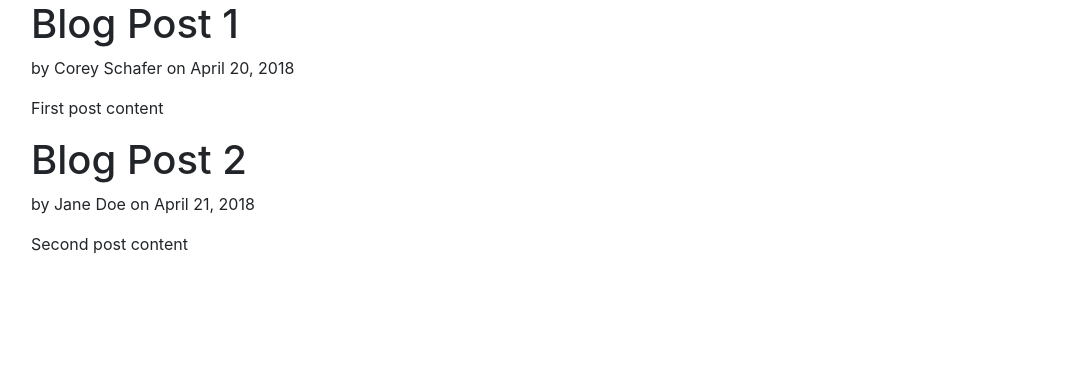
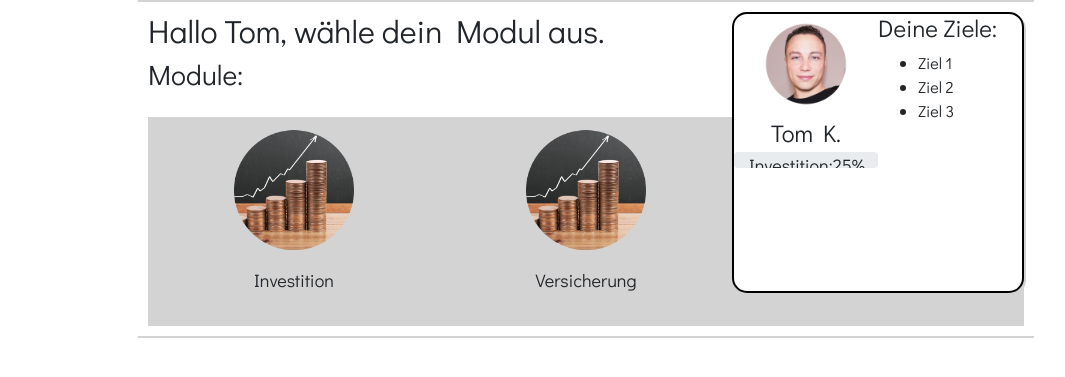
Before and after one commit to tomerror1/fined_be, a Flask app: page / in a window 1280 px wide. Shown: the top 377 px of the page, without its empty margins (54-1119 px from the left). Run offline with Flask 2, Linux system fonts and the light colour scheme; some libraries are stand-ins or nearby versions.

Commit message:
integrate basic fined_fe html and css

```diff
--- a/fined_be/main/routes.py
+++ b/fined_be/main/routes.py
@@ -21,7 +21,12 @@
 @main.route('/')
 @main.route('/home')
 def home():
-    return render_template('home.html', posts=posts)
+    return render_template('dashboard.html', posts=posts)
+
+
+@main.route('/investition')
+def investition():
+    return render_template('investition.html', posts=posts)
 
 
 @main.route('/about')
--- /dev/null
+++ b/fined_be/static/style.css
@@ -0,0 +1,180 @@
+/*------------------- whole page  ----------------*/
+.content {
+    padding: 10px;
+    min-width: 359px;
+    max-width: 900px;
+    width: 70%;
+    margin: 0 auto;
+    border-top: solid lightgray 2px;
+    border-bottom: solid lightgray 2px;
+    display: grid;
+    grid-template-columns: 2fr 1fr;
+    grid-template-rows: 1fr 2fr;
+    grid-template-areas:
+    "column1 column2"
+    "modules column2"
+    ;
+}
+
+/* ------------------ headings & fonts ------------------- */
+
+h1 {
+    font-family: 'Didact Gothic', sans-serif;
+    color: #272343;
+    font-size: 300%;
+}
+
+h2 {
+    font-family: 'Didact Gothic', sans-serif;
+}
+
+h3 {
+    font-family: 'Didact Gothic', sans-serif;
+}
+
+h4 {
+    font-family: 'Didact Gothic', sans-serif;
+}
+
+p {
+    font-family: 'Didact Gothic', sans-serif;
+    font-size: large;
+}
+
+button {
+    background-color: #f3c623;
+    border-radius: 4px;
+    border: none;
+    padding: 15px 32px;
+    text-align: center;
+    text-decoration: none;
+}
+
+li {
+    font-family: 'Didact Gothic', sans-serif;
+}
+
+/* ----------- column 2 ------------------  */
+
+
+.column2 {
+    grid-area: column2;
+    order: 2;
+}
+
+/* ------------ profile card ---------------- */
+
+.profile-card {
+    min-width: 250px;
+    display: grid;
+    grid-template-columns: 1fr 1fr;
+    grid-template-rows: 1fr 1fr;
+    grid-template-areas:
+    "profile goals"
+    "progress progress";
+    border: solid black 2px;
+    border-radius: 15px;
+    box-shadow: 2px 2px lightgray;
+    background-color: white;
+}
+
+/* ------ profile --------- */
+
+.profile-card .profile {
+    flex-direction: column;
+    display: flex;
+    align-items: center;
+}
+
+.profile-card .profile img {
+    width: 100px;
+    height: 100px;
+}
+
+.profile-card .profile h4 {
+    margin-block-start: 0.2em;
+    margin-block-end: 0.2em;
+
+}
+
+/* ------ progress  ----- */
+
+.profile-card .progress ul {
+    padding-inline-start: 15px;
+    list-style-type: none;
+    display: grid;
+    grid-template-rows: repeat(auto-fit, 1fr);
+}
+
+.profile-card .progress ul li {
+    display: flex;
+    flex-direction: row;
+}
+
+/* ----------- module card ---------------- */
+
+.profile-card .module-card {
+    display: flex;
+    align-items: center;
+    justify-content: center;
+}
+
+.profile-card .module-card img {
+    width: 100px;
+    height: 100px;
+}
+
+/* ------------------ section 1 ------------------ */
+
+.section1 {
+    padding-right: 10px;
+}
+
+/* ---------------------- section modules / LU's --------------- */
+
+.section-modules {
+    background-color: lightgray;
+}
+
+.section-modules .modules ul {
+    padding-inline-start: 0px;
+    list-style-type: none;
+    display: grid;
+    grid-template-columns: repeat(auto-fit, minmax(10px, 1fr));
+}
+
+.section-modules .modules ul li {
+    display: flex;
+    flex-direction: column;
+    align-items: center;
+}
+
+.section-modules .modules ul li img {
+    width: 150px;
+    height: 150px;
+}
+
+/* -------- Learning units  ------- */
+
+.section-modules .learning-units ul {
+    margin-right: 10px;
+    list-style-type: circle;
+    display: grid;
+    grid-template-rows: repeat(auto-fit, minmax(20px 1fr));
+    grid-gap: 20px;
+}
+
+.section-modules .learning-units ul li {
+    background-color: white;
+    padding-left: 10px;
+    border-radius: 20px;
+    box-shadow: 2px 2px grey;
+}
+
+/* ---------------------- section 4 --------------- */
+
+.section4 {
+    grid-area: 2/2/3/3;
+    background-color: lightgray;
+    order: 1;
+}
--- /dev/null
+++ b/fined_be/templates/dashboard.html
@@ -0,0 +1,53 @@
+{% extends "layout.html" %}
+{% block content %}
+    <div class="content">
+        <div class="section1">
+        <h2>Hallo Tom, wähle dein Modul aus.</h2>
+        <h3>Module:</h3>
+        </div>
+        <div class="section-modules">
+        <div class="modules">
+            <ul>
+            <li>
+                <img src="../static/assets/development/module.png">
+                <p>Investition</p>
+            </li>
+            <li>
+                <img src="../static/assets/development/module.png">
+                <p>Versicherung</p>
+            </li>
+            </ul>
+        </div>
+        </div>
+        <div class="column2">
+        <div class="profile-card">
+            <div class="profile">
+            <img src="../static/assets/development/profilepic.png">
+            <h4>Tom K.</h4>
+            </div>
+            <div class="goals">
+            <h4>Deine Ziele:</h4>
+            <ul>
+                <li>Ziel 1</li>
+                <li>Ziel 2</li>
+                <li>Ziel 3</li>
+            </ul>
+            </div>
+            <div class="progress">
+            <ul>
+                <li>
+                <p>Investition:</p>
+                <p>25%</p>
+                </li>
+                <li>
+                <p>Versicherung:</p>
+                <p>0%</p>
+                </li>
+            </ul>
+            </div>
+        </div>
+        </div>
+        <div class="section4">
+        </div>
+    </div>
+{% endblock content %}
--- a/fined_be/templates/layout.html
+++ b/fined_be/templates/layout.html
@@ -6,6 +6,9 @@
 
    <!-- Bootstrap CSS -->
     <link rel="stylesheet" href="https://maxcdn.bootstrapcdn.com/bootstrap/4.0.0/css/bootstrap.min.css" integrity="sha384-Gn5384xqQ1aoWXA+058RXPxPg6fy4IWvTNh0E263XmFcJlSAwiGgFAW/dAiS6JXm" crossorigin="anonymous">
+
+    <link rel="stylesheet" type="text/css" href="{{ url_for('static', filename='style.css') }}">
+    <link href="https://fonts.googleapis.com/css?family=Didact+Gothic|Libre+Baskerville&display=swap" rel="stylesheet">
 
     {% if title %}
         <title>Fined - {{ title }}</title>
@@ -29,10 +32,10 @@
                 {% endfor %}
             {% endif %}
         {% endwith %}
+    </div>
 
         <!-- for only content is enough to have this  -->
         {% block content %}{% endblock %}
-    </div>
      <!-- Optional JavaScript -->
     <!-- jQuery first, then Popper.js, then Bootstrap JS -->
     <script src="https://code.jquery.com/jquery-3.2.1.slim.min.js" integrity="sha384-KJ3o2DKtIkvYIK3UENzmM7KCkRr/rE9/Qpg6aAZGJwFDMVNA/GpGFF93hXpG5KkN" crossorigin="anonymous"></script>
--- a/run.py
+++ b/run.py
@@ -4,4 +4,4 @@
 app = create_app()
 
 if __name__ == "__main__":
-    app.run(host="0.0.0.0")
+    app.run(debug=True)
```
Also changed, not shown: fined_be/templates/investition.html (added, +50 -0 lines), fined_be/static/assets/development/module.png (added), fined_be/static/assets/development/profilepic.png (added).
